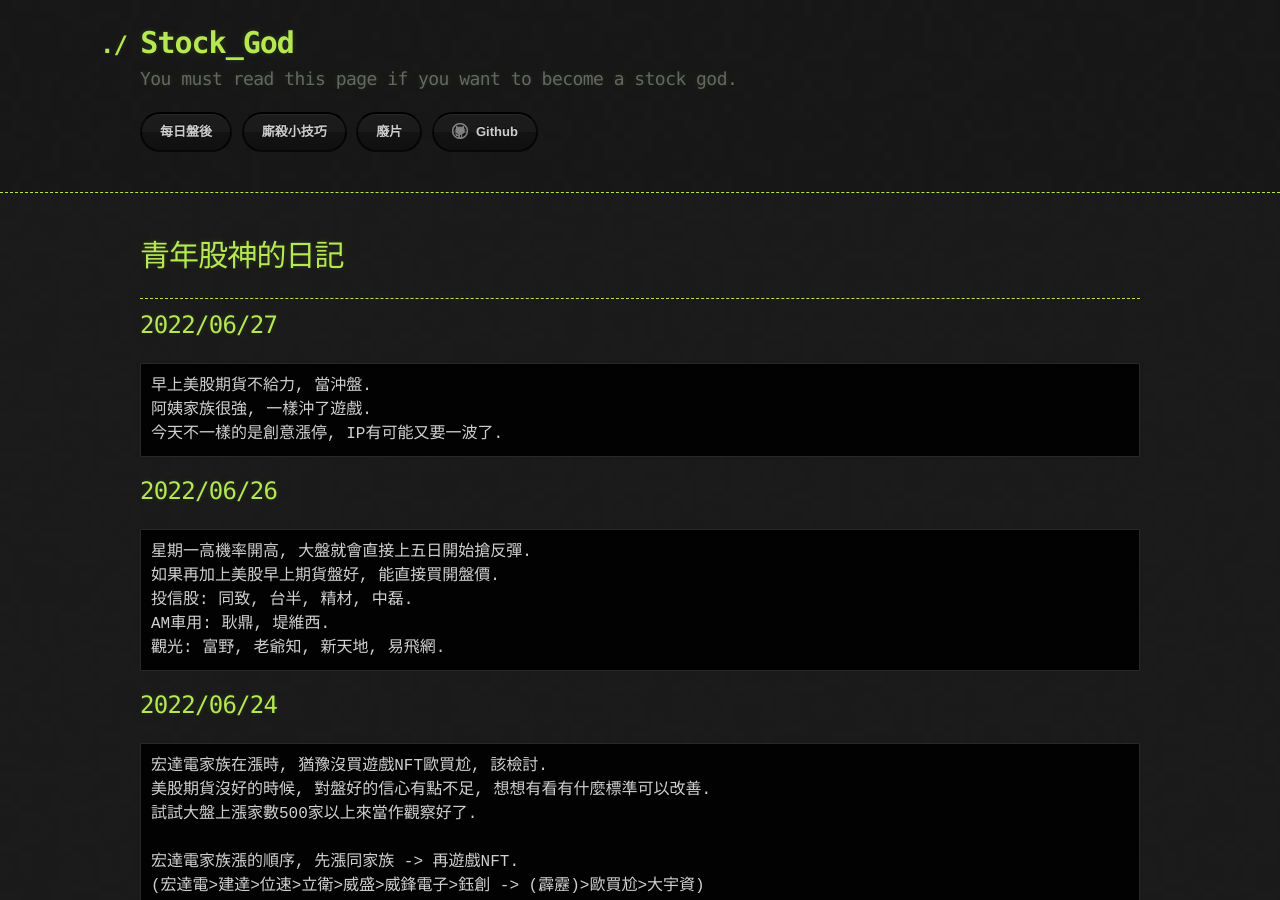
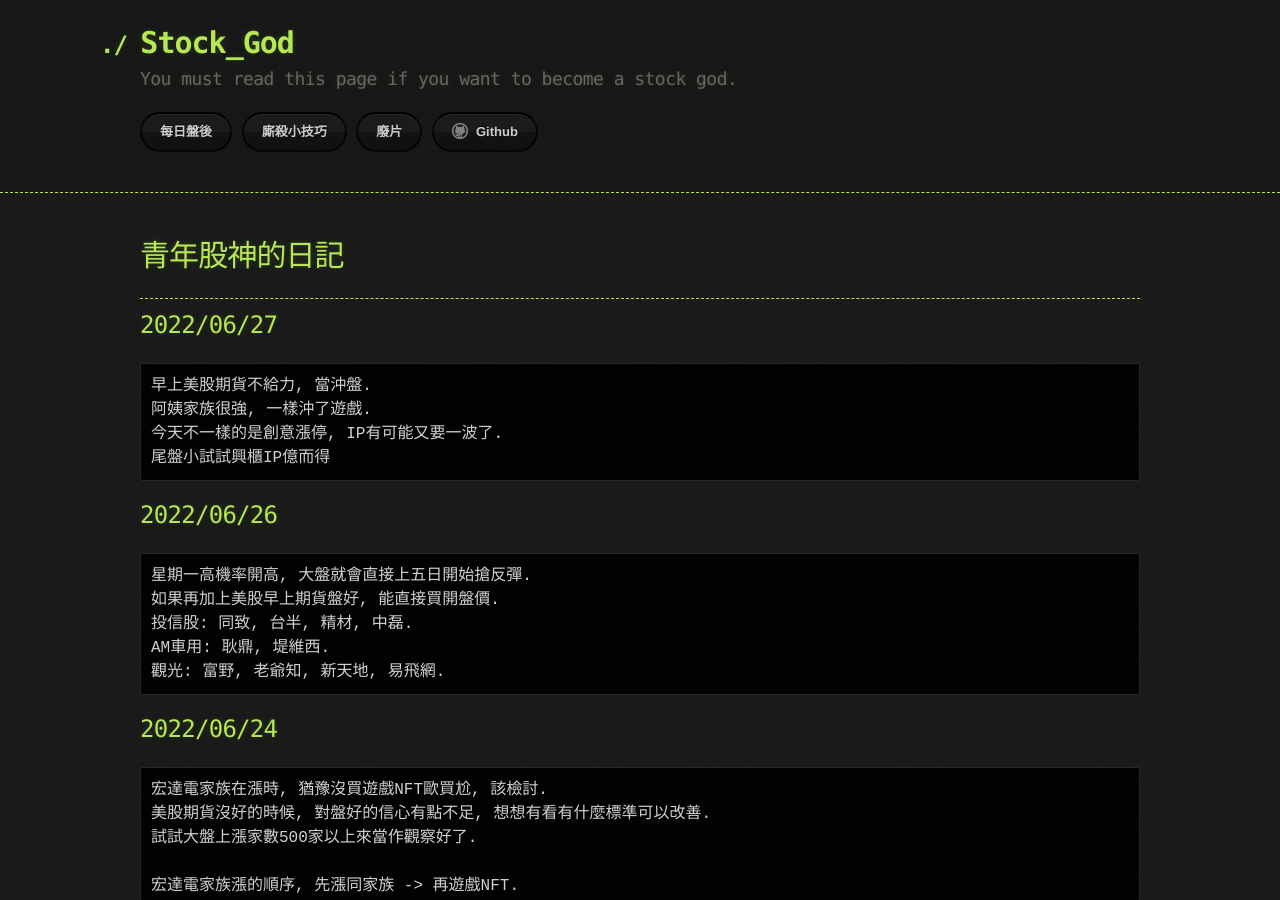
Before and after one commit to lepg5487/Stock_God, a Jekyll site: the page built from index.md, in a window 1280 px wide and 900 px high. Built offline with Jekyll 4.4.1, drawn with Linux system fonts in a browser that asks for light colours; our own code applies the rules of GitHub Pages for plain Markdown files.

Commit message:
Update index.md

````diff
--- a/index.md
+++ b/index.md
@@ -11,6 +11,7 @@ layout: testlayouts
 早上美股期貨不給力, 當沖盤.
 阿姨家族很強, 一樣沖了遊戲.
 今天不一樣的是創意漲停, IP有可能又要一波了.
+尾盤小試試興櫃IP億而得
 ```
 
 ## 2022/06/26
````
